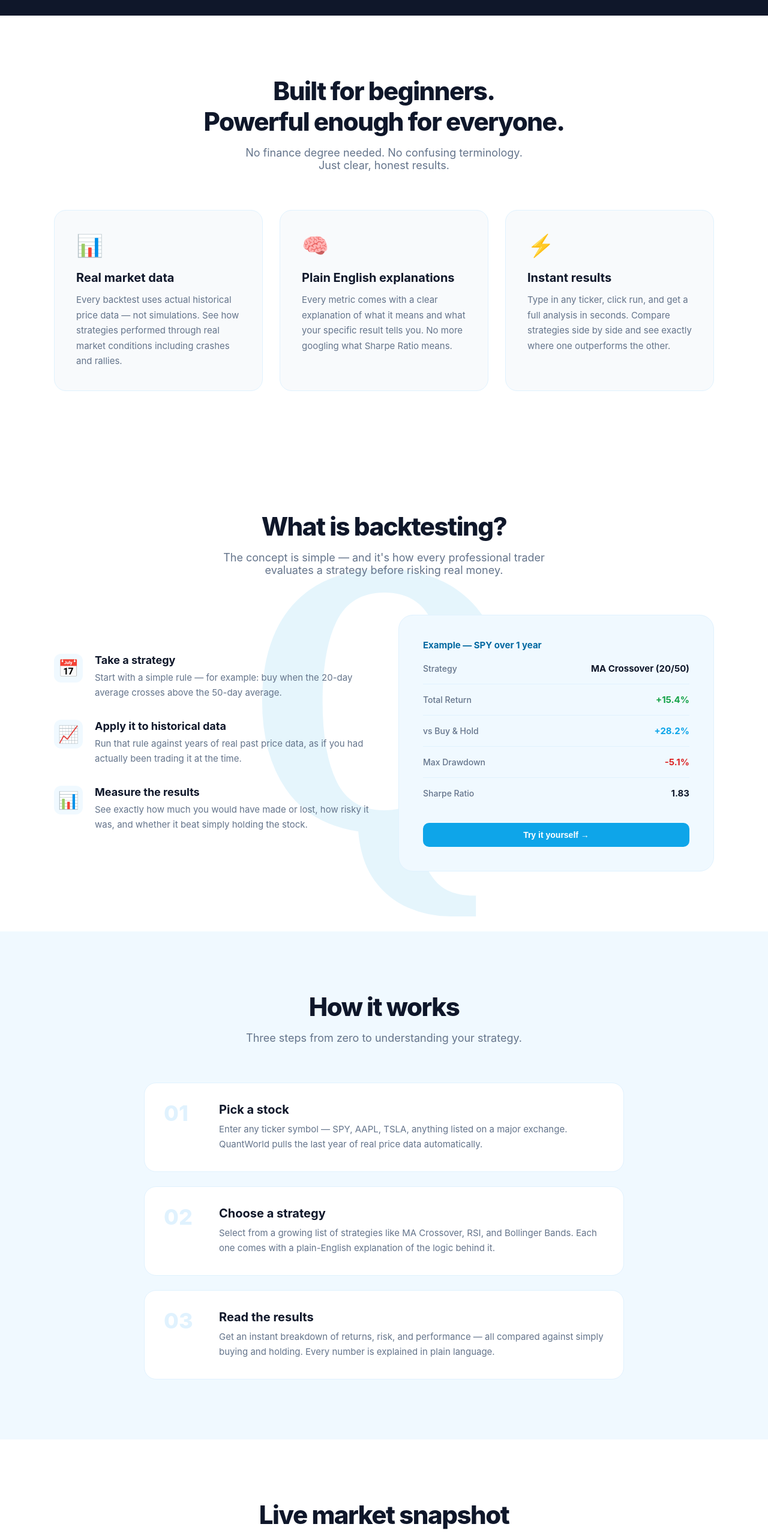
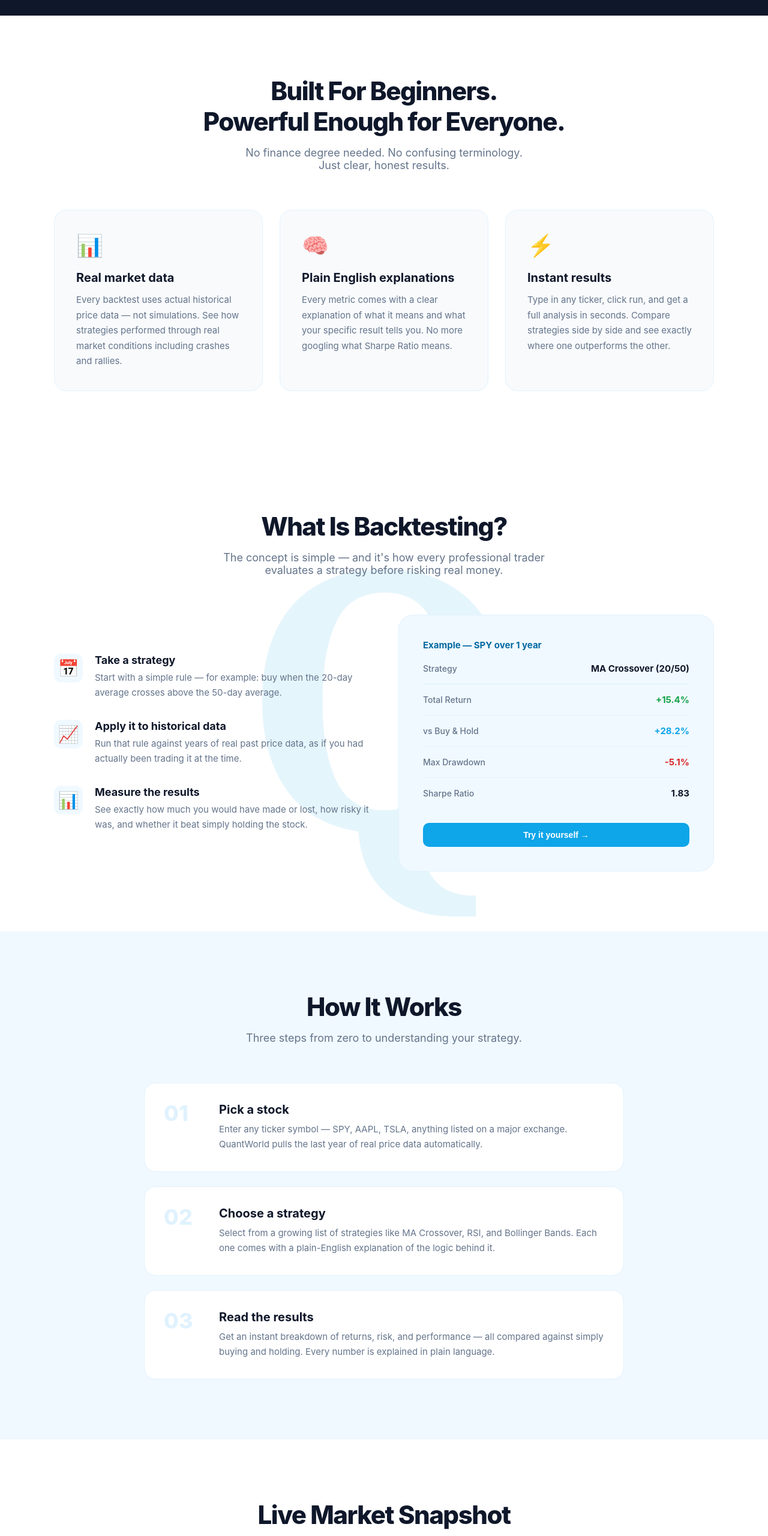
Before and after one commit to RoyShomron/quant-site, a React (Create React App) app in the folder frontend/: page / in a window 1280 px wide. Shown: the part 885-3446 px from the top of the page at 60% size. Built offline with nearby package versions, Linux system fonts and the light colour scheme.

Commit message:
Capitalized words

```diff
--- a/frontend/src/Home.js
+++ b/frontend/src/Home.js
@@ -156,7 +156,7 @@ function Home() {
       <section id="features" style={{ padding: isMobile ? "60px 20px" : "100px 48px", background: "#fff" }}>
         <div style={{ maxWidth: 1100, margin: "0 auto" }}>
           <div className="fade-in" style={{ textAlign: "center", marginBottom: 64 }}>
-            <h2 style={{ fontSize: 42, fontWeight: 800, letterSpacing: -1.5, marginBottom: 16 }}>Built for beginners.<br />Powerful enough for everyone.</h2>
+            <h2 style={{ fontSize: 42, fontWeight: 800, letterSpacing: -1.5, marginBottom: 16 }}>Built For Beginners.<br />Powerful Enough for Everyone.</h2>
             <p style={{ fontSize: 18, color: "#64748b", maxWidth: 500, margin: "0 auto" }}>No finance degree needed. No confusing terminology. Just clear, honest results.</p>
           </div>
           <div style={{ display: "grid", gridTemplateColumns: isMobile ? "1fr" : "repeat(3, 1fr)", gap: 28 }}>
@@ -182,7 +182,7 @@ function Home() {
         <div style={{ position: "absolute", left: "50%", top: "50%", transform: "translate(-50%, -50%)", fontSize: 600, fontWeight: 900, color: "#0ea5e9", opacity: 0.1, fontFamily: "Georgia, serif", lineHeight: 1, pointerEvents: "none", userSelect: "none", zIndex: 0 }}>Q</div>
         <div style={{ maxWidth: 1100, margin: "0 auto", position: "relative", zIndex: 1 }}>
           <div className="fade-in" style={{ textAlign: "center", marginBottom: 64 }}>
-            <h2 style={{ fontSize: 42, fontWeight: 800, letterSpacing: -1.5, marginBottom: 16 }}>What is backtesting?</h2>
+            <h2 style={{ fontSize: 42, fontWeight: 800, letterSpacing: -1.5, marginBottom: 16 }}>What Is Backtesting?</h2>
             <p style={{ fontSize: 18, color: "#64748b", maxWidth: 540, margin: "0 auto" }}>The concept is simple — and it's how every professional trader evaluates a strategy before risking real money.</p>
           </div>
           <div style={{ display: "grid", gridTemplateColumns: isMobile ? "1fr" : "1fr 1fr", gap: isMobile ? 32 : 48, alignItems: "center" }}>
@@ -231,7 +231,7 @@ function Home() {
       <section id="howitworks" style={{ padding: isMobile ? "60px 20px" : "100px 48px", background: "#f0f9ff" }}>
         <div style={{ maxWidth: 800, margin: "0 auto" }}>
           <div className="fade-in" style={{ textAlign: "center", marginBottom: 64 }}>
-            <h2 style={{ fontSize: 42, fontWeight: 800, letterSpacing: -1.5, marginBottom: 16 }}>How it works</h2>
+            <h2 style={{ fontSize: 42, fontWeight: 800, letterSpacing: -1.5, marginBottom: 16 }}>How It Works</h2>
             <p style={{ fontSize: 18, color: "#64748b" }}>Three steps from zero to understanding your strategy.</p>
           </div>
           <div style={{ display: "flex", flexDirection: "column", gap: 24 }}>
@@ -256,7 +256,7 @@ function Home() {
       <section style={{ padding: isMobile ? "60px 20px" : "100px 48px", background: "#fff" }}>
         <div style={{ maxWidth: 1100, margin: "0 auto" }}>
           <div className="fade-in" style={{ textAlign: "center", marginBottom: 64 }}>
-            <h2 style={{ fontSize: isMobile ? 32 : 42, fontWeight: 800, letterSpacing: -1.5, marginBottom: 16 }}>Live market snapshot</h2>
+            <h2 style={{ fontSize: isMobile ? 32 : 42, fontWeight: 800, letterSpacing: -1.5, marginBottom: 16 }}>Live Market Snapshot</h2>
             <p style={{ fontSize: 18, color: "#64748b", maxWidth: 500, margin: "0 auto" }}>Click any stock to instantly run a backtest on it.</p>
           </div>
           <div className="fade-in" style={{ display: "grid", gridTemplateColumns: isMobile ? "repeat(2, 1fr)" : "repeat(4, 1fr)", gap: isMobile ? 12 : 20 }}>
@@ -343,7 +343,7 @@ function Home() {
       <section style={{ padding: isMobile ? "60px 20px" : "100px 48px", background: "#fff" }}>
         <div style={{ maxWidth: 800, margin: "0 auto" }}>
           <div className="fade-in" style={{ textAlign: "center", marginBottom: 64 }}>
-            <h2 style={{ fontSize: isMobile ? 32 : 42, fontWeight: 800, letterSpacing: -1.5, marginBottom: 16 }}>Frequently asked questions</h2>
+            <h2 style={{ fontSize: isMobile ? 32 : 42, fontWeight: 800, letterSpacing: -1.5, marginBottom: 16 }}>Frequently Asked Questions</h2>
             <p style={{ fontSize: 18, color: "#64748b" }}>Everything a beginner needs to know before getting started.</p>
           </div>
           <div style={{ display: "flex", flexDirection: "column", gap: 16 }}>
@@ -365,8 +365,8 @@ function Home() {
       {/* Email Signup */}
       <section style={{ padding: isMobile ? "60px 20px" : "80px 48px", background: "#f0f9ff", borderTop: "1px solid #e0f2fe" }}>
         <div className="fade-in" style={{ maxWidth: 560, margin: "0 auto", textAlign: "center" }}>
-          <div style={{ display: "inline-block", background: "#e0f2fe", color: "#0369a1", fontSize: 13, fontWeight: 700, padding: "6px 18px", borderRadius: 100, marginBottom: 20 }}>Stay in the loop</div>
-          <h2 style={{ fontSize: 32, fontWeight: 800, letterSpacing: -1, marginBottom: 12, color: "#0f172a" }}>New strategies dropping soon</h2>
+          <div style={{ display: "inline-block", background: "#e0f2fe", color: "#0369a1", fontSize: 13, fontWeight: 700, padding: "6px 18px", borderRadius: 100, marginBottom: 20 }}>Stay In The Loop</div>
+          <h2 style={{ fontSize: 32, fontWeight: 800, letterSpacing: -1, marginBottom: 12, color: "#0f172a" }}>New Strategies Dropping Soon</h2>
           <p style={{ fontSize: 16, color: "#64748b", lineHeight: 1.7, marginBottom: 32 }}>
             ML-based strategies, an iOS app and more are coming. Drop your email and be the first to know.
           </p>
```
